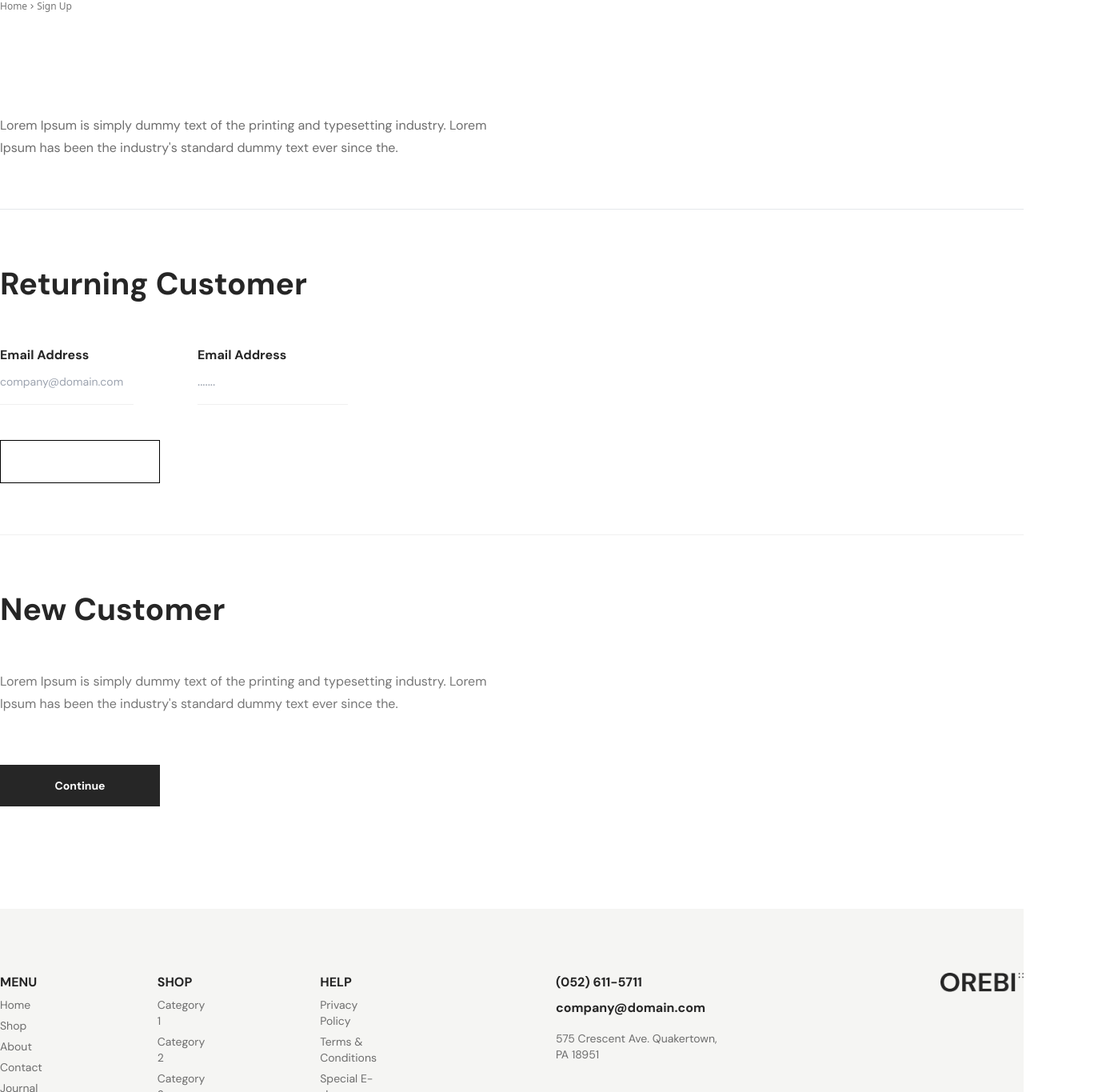
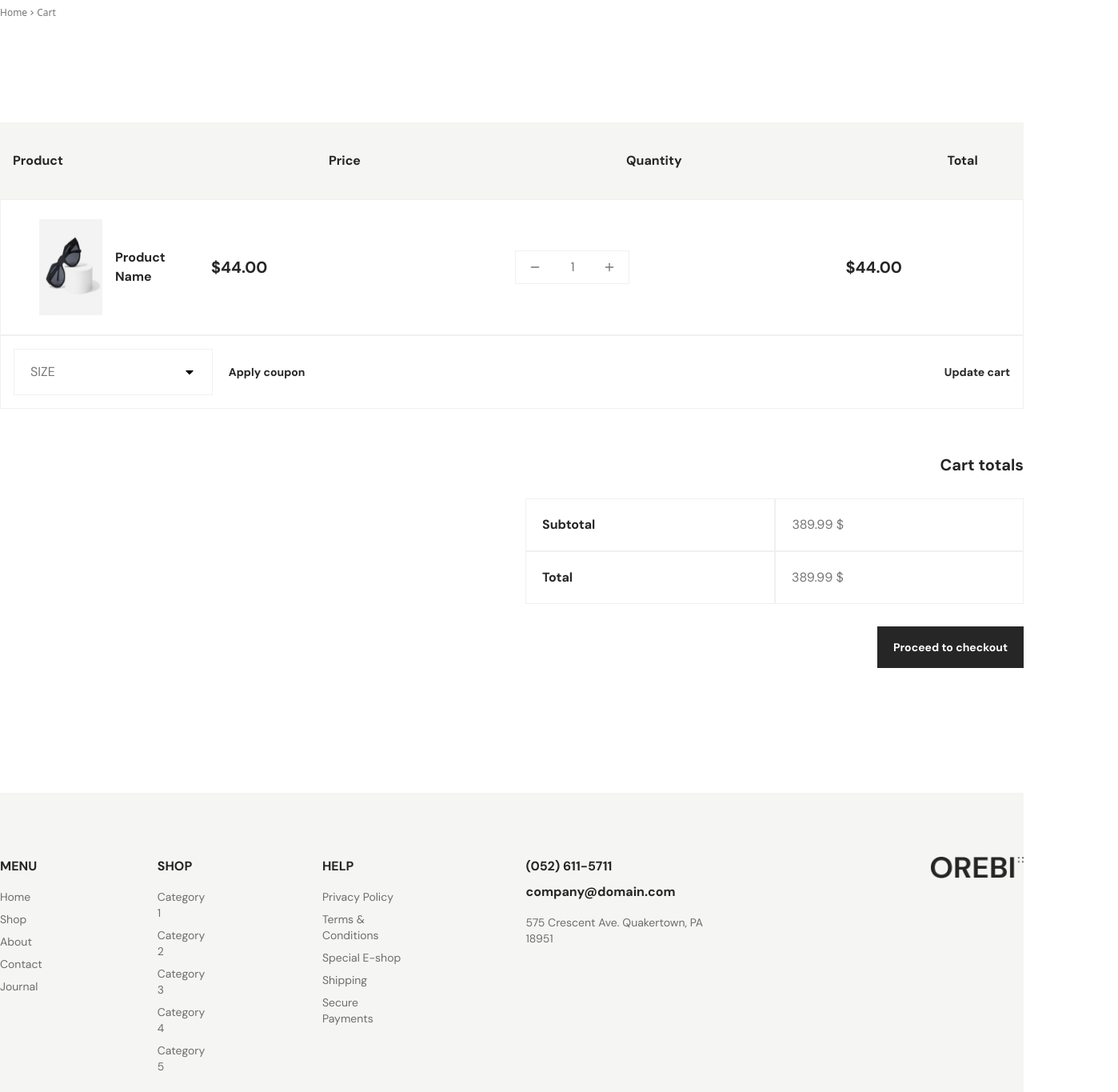
Before and after one commit to Afridul369/Ecommerce, a React (Vite) app: page /journal in a window 1280 px wide. Shown: the part 414-1779 px from the top of the page at 80% size, 1398 px wide, since content can reach past the window. Built offline with nearby package versions, Linux system fonts and the light colour scheme.

Commit message:
Cart Part Added

```diff
--- a/src/App.jsx
+++ b/src/App.jsx
@@ -13,6 +13,8 @@ import About from './componants/pages/About';
 import Contacts from './componants/pages/Contacts';
 import MyAccount from './componants/MyAccount';
 import Login from './componants/Login';
+import SignUp from './componants/SignUp';
+import Cart from './componants/Cart';
 
 const router = createBrowserRouter(
   createRoutesFromElements(
@@ -24,7 +26,7 @@ const router = createBrowserRouter(
       <Route path='/about' element={<About/>}/>
       <Route path='/contacts' element={<Contacts/>}/>
       <Route path='/myaccount' element={<MyAccount/>}/>
-      <Route path='/journal' element={<Login/>}/>
+      <Route path='/journal' element={<Cart/>}/>
       <Route path='*' element={<Error/>}/>
     </Route>
   </Route>
--- /dev/null
+++ b/src/componants/Cart.jsx
@@ -0,0 +1,102 @@
+import React from 'react'
+import Text from './Text'
+import Flex from './Flex'
+import { MdOutlineChevronRight } from 'react-icons/md'
+import Container from './Container'
+import { ImCross } from 'react-icons/im'
+import Image from './Image'
+import Cartimg from '../assets/cartimg.png'
+import { FiMinus, FiPlus } from 'react-icons/fi'
+import { FaCaretDown } from 'react-icons/fa'
+
+const Cart = () => {
+  return (
+    <>
+    <div className="py-32">
+        <Container>
+            <Text as='h1' text={'Cart'} className='text-[49px] text-hoverheadeingC font-bold font-dm mb-4'/>
+            <div className="mt-2 mb-32">
+            <Flex className={'items-center'}>
+            <Text as='h1' text={'Home'} className='text-headingC text-[12px] font-sans '/>
+            <MdOutlineChevronRight className='text-headingC text-[12px] font-sans'/>
+            <Text as='h1' text={'Cart'} className='text-headingC text-[12px] font-sans '/>
+            </Flex>
+            </div>
+            <div className="mb-14">
+            <div className="bg-Cartbg pl-4 py-9">
+                <Flex>
+                    <Text as='h1' text={'Product'} className='pr-[166px] text-base font-bold font-dm text-hoverheadeingC'/>
+                    <Text as='h1' text={'Price'} className='px-[166px] text-base font-bold font-dm text-hoverheadeingC'/>
+                    <Text as='h1' text={'Quantity'} className='px-[166px] text-base font-bold font-dm text-hoverheadeingC'/>
+                    <Text as='h1' text={'Total'} className='px-[166px] text-base font-bold font-dm text-hoverheadeingC'/>
+                </Flex>
+            </div>
+            <div className="py-6 pl-4 border border-border">
+                <Flex className={'items-center'}>
+                 <Flex>
+                 <ImCross className='my-10'/>
+                 <Image imgSrc={Cartimg} className={'pl-8 pr-4'}/>
+                 <Text as='h1' text={'Product Name'} className='py-9 text-base font-bold font-dm text-hoverheadeingC'/>
+                 </Flex>
+                <Text as='h1' text={'$44.00'} className='pl-[120px] pr-[310px] text-xl font-bold font-dm text-hoverheadeingC'/>
+                  <div className="py-2 px-4 border border-border">
+                    <Flex className={'items-center gap-x-9'}>
+                    <FiMinus className='text-base font-dm text-headingC'/>
+                    <Text as='h1' text={'1'} className='text-base font-dm text-headingC'/>
+                    <FiPlus className='text-base font-dm text-headingC'/>
+                    </Flex>
+                  </div>
+                <Text as='h1' text={'$44.00'} className='px-[270px] text-xl font-bold font-dm text-hoverheadeingC'/>
+                </Flex>
+            </div>
+            <div className="p-4 border border-border">
+               <Flex className={'justify-between items-center'}>
+               <Flex className={'items-center gap-x-5'}>
+               <div className="py-4 px-5 border border-border ">
+                    <Flex className={'items-center gap-x-40'}>
+                        <Text as='h1' text={'SIZE'} className='text-base font-dm text-headingC'/>
+                        <FaCaretDown />
+                    </Flex>
+                </div>
+                <Text as='h1' text={'Apply coupon'} className='text-sm font-bold font-dm text-hoverheadeingC'/>
+               </Flex>
+               <Text as='h1' text={'Update cart'} className='text-sm font-bold font-dm text-hoverheadeingC'/>
+               </Flex>
+            </div>
+            </div>
+            <div className="flex justify-end mb-7">
+                <Text as='h1' text={'Cart totals'} className='text-xl font-bold font-dm text-hoverheadeingC'/>
+            </div>
+            <div className="flex justify-end mb-7">
+                <div className="">
+                    <Flex>
+                        <div className="pl-5 py-5 border border-border">
+                            <Text as='h1' text={'Subtotal'} className='pr-56 text-base font-bold font-dm text-hoverheadeingC' />
+                        </div>
+                        <div className="pl-5 py-5 border border-border">
+                            <Text as='h1' text={'389.99 $'} className='pr-56 text-base font-dm text-headingC' />
+                        </div>
+                    </Flex>
+                    <Flex>
+                        <div className="pl-5 py-5 border border-border">
+                            <Text as='h1' text={'Total'} className='pr-[252px] text-base font-bold font-dm text-hoverheadeingC' />
+                        </div>
+                        <div className="pl-5 py-5 border border-border">
+                            <Text as='h1' text={'389.99 $'} className='pr-56 text-base font-dm text-headingC' />
+                        </div>
+                    </Flex>
+                </div>
+            </div>
+                <div className="flex justify-end mb-7">
+                <div className="py-4 px-5 bg-hoverheadeingC text-white">
+                    <Text as='h1' text={'Proceed to checkout'} className='text-sm font-bold font-dm '/>
+                </div>
+                </div>
+
+        </Container>
+    </div>
+    </>
+  )
+}
+
+export default Cart
--- a/src/componants/Footer.jsx
+++ b/src/componants/Footer.jsx
@@ -7,6 +7,7 @@ import Listitems from "./Listitems";
 import Image from "./Image";
 import Footerlogo from "../assets/footerlogo.png";
 import { FaFacebookF, FaInstagram, FaLinkedinIn } from "react-icons/fa";
+import { Link } from "react-router-dom";
 
 const Footer = () => {
   return (
@@ -18,38 +19,38 @@ const Footer = () => {
             <div>
               <Flex className={'gap-x-36'}>
                 <div className="">
-                  <Text text={'MENU'} as={'h1'} className='text-base font-bold font-dm text-hoverheadeingC'/>
+                  <Text text={'MENU'} as={'h1'} className='text-base mb-4 font-bold font-dm text-hoverheadeingC'/>
                   <List className={'text-sm font-dm text-footercolor'}>
-                    <Listitems itemname={'Home'}  className={'mt-1.5'}/>
-                    <Listitems itemname={'Shop'} className={'mt-1.5'}/>
-                    <Listitems itemname={'About'} className={'mt-1.5'}/>
-                    <Listitems itemname={'Contact'} className={'mt-1.5'}/>
-                    <Listitems itemname={'Journal'} className={'mt-1.5'}/>
+                    <Listitems itemname={'Home'}  className={'mt-2'}/>
+                    <Listitems itemname={'Shop'} className={'mt-2'}/>
+                    <Listitems itemname={'About'} className={'mt-2'}/>
+                    <Listitems itemname={'Contact'} className={'mt-2'}/>
+                    <Listitems itemname={'Journal'} className={'mt-2'}/>
                   </List>
                 </div>
                 <div className="">
-                  <Text text={'SHOP'} as={'h1'} className='text-base font-bold font-dm text-hoverheadeingC'/>
+                  <Text text={'SHOP'} as={'h1'} className='text-base mb-4 font-bold font-dm text-hoverheadeingC'/>
                   <List className={'text-sm font-dm text-footercolor'}>
-                    <Listitems itemname={'Category 1'}  className={'mt-1.5'}/>
-                    <Listitems itemname={'Category 2'} className={'mt-1.5'}/>
-                    <Listitems itemname={'Category 3'} className={'mt-1.5'}/>
-                    <Listitems itemname={'Category 4'} className={'mt-1.5'}/>
-                    <Listitems itemname={'Category 5'} className={'mt-1.5'}/>
+                    <Listitems itemname={'Category 1'}  className={'mt-2'}/>
+                    <Listitems itemname={'Category 2'} className={'mt-2'}/>
+                    <Listitems itemname={'Category 3'} className={'mt-2'}/>
+                    <Listitems itemname={'Category 4'} className={'mt-2'}/>
+                    <Listitems itemname={'Category 5'} className={'mt-2'}/>
                   </List>
                 </div>
                 <div className="">
-                  <Text text={'HELP'} as={'h1'} className='text-base font-bold font-dm text-hoverheadeingC'/>
+                  <Text text={'HELP'} as={'h1'} className='text-base mb-4 font-bold font-dm text-hoverheadeingC'/>
                   <List className={'text-sm font-dm text-footercolor'}>
-                    <Listitems itemname={'Privacy Policy'}  className={'mt-1.5'}/>
-                    <Listitems itemname={'Terms & Conditions'} className={'mt-1.5'}/>
-                    <Listitems itemname={'Special E-shop'} className={'mt-1.5'}/>
-                    <Listitems itemname={'Shipping'} className={'mt-1.5'}/>
-                    <Listitems itemname={'Secure Payments'} className={'mt-1.5'}/>
+                    <Listitems itemname={'Privacy Policy'}  className={'mt-2'}/>
+                    <Listitems itemname={'Terms & Conditions'} className={'mt-2'}/>
+                    <Listitems itemname={'Special E-shop'} className={'mt-2'}/>
+                    <Listitems itemname={'Shipping'} className={'mt-2'}/>
+                    <Listitems itemname={'Secure Payments'} className={'mt-2'}/>
                   </List>
                 </div>
               </Flex>
             </div>
-            <div className="pl-56 pr-[260px] ">
+            <div className="pl-36 pr-[260px] ">
             <Text text={'(052) 611-5711'} as={'h1'} className='text-base font-bold font-dm text-hoverheadeingC pb-2'/>
             <Text text={'company@domain.com'} as={'h1'} className='text-base font-bold font-dm text-hoverheadeingC pb-4'/>
             <Text text={'575 Crescent Ave. Quakertown, PA 18951'} as={'h1'} className='text-sm font-dm text-footercolor'/>
@@ -62,9 +63,9 @@ const Footer = () => {
 
             <Flex className="justify-between">
               <Flex className="gap-x-5">
-                 <a href=""> <FaFacebookF /> </a>
-                 <a href=""> <FaLinkedinIn /> </a>
-                 <a href=""> <FaInstagram /> </a>
+                 <Link to={'/'}> <FaFacebookF /> </Link>
+                 <Link> <FaLinkedinIn /> </Link>
+                 <Link> <FaInstagram /> </Link>
               </Flex>
               <div className="">
               <Text text={'2020 Orebi Minimal eCommerce Figma Template by Adveits'} as={'h1'} className='text-sm font-dm text-footercolor '/>
--- a/src/componants/Login.jsx
+++ b/src/componants/Login.jsx
@@ -39,7 +39,7 @@ const Login = () => {
               </Flex>
             </div>
             <div className="mb-16 border-b border-border">
-            <Button text='Log In' className={'w-[200px] text-center py-4 text-sm font-dm font-bold bg-white text-gray-950 hover:text-white hover:bg-black duration-500 border border-black mb-16'}/>
+            <Button text='Log In' className={'w-[200px] text-center py-4 text-sm font-dm font-bold bg-white text-black hover:text-white hover:bg-black duration-500 border border-black mb-16'}/>
             </div>
             <Text as='h1' text={'New Customer'} className='text-[39px] font-bold font-dm text-hoverheadeingC mb-12'/>
             <Text as='h1' text={"Lorem Ipsum is simply dummy text of the printing and typesetting industry. Lorem"} className='text-base text-headingC font-dm mb-1'/>
--- a/tailwind.config.js
+++ b/tailwind.config.js
@@ -25,6 +25,7 @@ export default {
         pagitext: '#878787',
         inputborder: '#F0F0F0',
         border: '#f0f0f0',
+        Cartbg: '#f5f5f3',
       },
     },
   },
```
Also changed, not shown: src/componants/AccountInfo.jsx (+5 -5 lines), src/componants/SignUp.jsx (+23 -23 lines), src/assets/cartimg.png (added).
